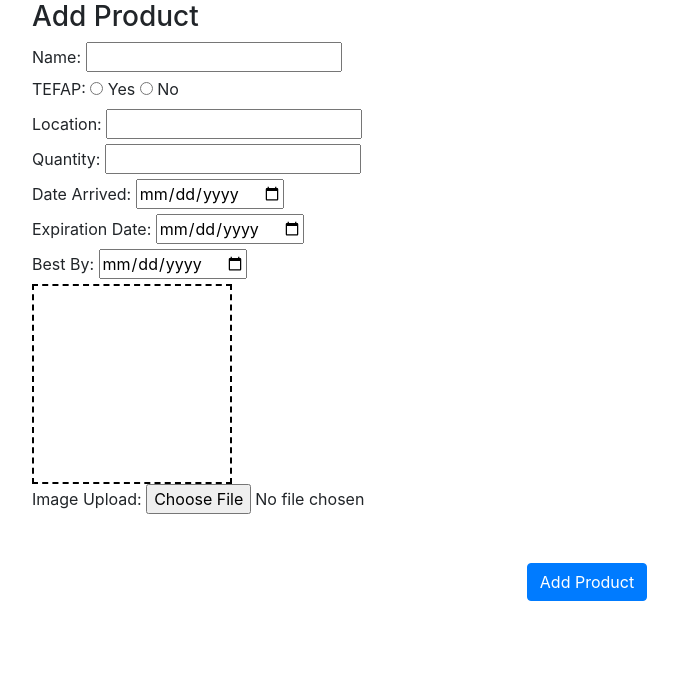
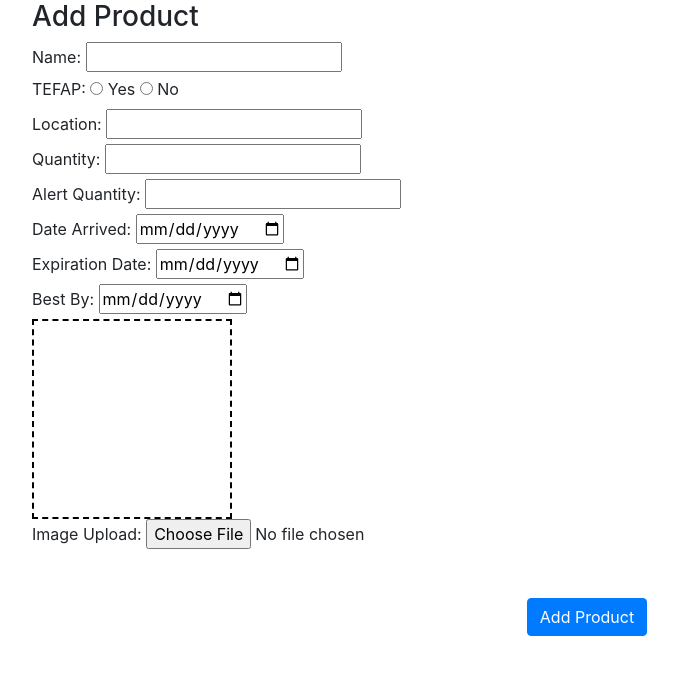
Before and after one commit to azamora96/Mountaineer-Marketplace-Inventory, a Flask app: page /add in a window 1280 px wide. Shown: the part 56-731 px from the top of the page, without its empty margins (53-731 px from the left). Run offline with Flask 3, Linux system fonts and the light colour scheme; a user stored in the database is signed in; some libraries are stand-ins or nearby versions.

Commit message:
low stock alert finished
added threading for sending emails due to lag in website without it

```diff
--- a/website/__init__.py
+++ b/website/__init__.py
@@ -5,9 +5,9 @@ from flask_mail import Mail, Message
 
 db = SQLAlchemy()
 mail = Mail()
+app = Flask(__name__)
 
 def create_app():
-    app = Flask(__name__)
 
     #DATABASE CONFIGURATIONS
     app.config['SECRET_KEY'] = 'you aint getting by me lol'
--- a/website/models.py
+++ b/website/models.py
@@ -11,6 +11,8 @@ class Products(db.Model):
     location = db.Column(db.String(50))
     quantity = db.Column(db.Integer)
     date_arrived = db.Column(db.Date)
+    alert_num = db.Column(db.Integer)
+    low_on_stock = db.Column(db.Boolean, default=False)
 
 class User(db.Model, UserMixin):
     id = db.Column(db.Integer, primary_key=True)
--- a/website/templates/add.html
+++ b/website/templates/add.html
@@ -52,6 +52,11 @@
     <input type="number" class="add-control" id="quantity" name="quantity" min="0" required />
   </div>
 
+  <div class="row-1">
+    <label for="alertNum">Alert Quantity: </label>
+    <input type="number" class="add-control" id="alertNum" name="alertNum" min="0" required />
+  </div>
+
   <div class="row-2">
     <label for="date-arrived">Date Arrived:</label>
     <input type="date" class="add-control" id="date-arrived" name="date-arrived" required />
--- a/website/templates/edit.html
+++ b/website/templates/edit.html
@@ -18,6 +18,10 @@
 
         <label>Quantity:</label>
         <input type="number" name="quantity" value="{{ product.quantity }}" required>
+        <br>
+
+        <label>Alert Quantity:</label>
+        <input type="number" name="alertNum" value="{{ product.alert_num }}" required>
         <br>
 
         <label>Date Arrived:</label>
--- a/website/views.py
+++ b/website/views.py
@@ -1,12 +1,12 @@
 import os
-from flask import Blueprint, render_template, request, url_for, redirect
-from . import db
+import threading
+from flask import Blueprint, render_template, request, url_for, redirect, current_app
+from . import db, app, mail
 from .models import Products, User
 from datetime import datetime
 from flask_login import login_user, login_required, logout_user, current_user
 from flask import jsonify
 from flask_mail import Message
-from . import mail
 
 views = Blueprint('views', __name__)
 
@@ -85,7 +85,8 @@ def filter(filter):
 def plus(id):
     product = Products.query.get_or_404(id)
 
-    product.quantity = product.quantity + 1
+    new_quantity = product.quantity + 1
+    product.quantity = new_quantity
     db.session.commit()
     return redirect(url_for('views.home'))
 
@@ -96,7 +97,14 @@ def minus(id):
     product = Products.query.get_or_404(id)
 
     if product.quantity > 0:
-        product.quantity = product.quantity - 1
+        new_quantity = product.quantity - 1
+        product.quantity = new_quantity
+
+        if(new_quantity == product.alert_num):
+            product.low_on_stock = True
+            threading.Thread(target=send_email, args=(product, "Low Stock Alert")).start()
+
+
     db.session.commit()
     return redirect(url_for('views.home'))
 
@@ -114,6 +122,7 @@ def edit(id):
         product.best_by = request.form.get('best-by')
         product.expiration = request.form.get('exp')
         product.date_arrived = request.form.get('date-arrived')
+        product.alert_num = request.form.get('alertNum')
 
         try:
             product.best_by = datetime.strptime(product.best_by, '%Y-%m-%d').date() if product.best_by else None
@@ -153,6 +162,7 @@ def add_product():
         date_arrived = request.form.get('date-arrived')
         best_by = request.form.get('best-by')
         image = request.files.get('image')
+        alert_num = request.form.get('alertNum')
 
         try:
             exp = datetime.strptime(exp, '%Y-%m-%d').date() if exp else None
@@ -177,7 +187,8 @@ def add_product():
             expiration=exp,
             date_arrived=date_arrived,
             best_by=best_by,
-            image=image_filename
+            image=image_filename,
+            alert_num=alert_num
         )
 
         db.session.add(new_product)
@@ -192,11 +203,28 @@ def add_product():
 def delete_item(item_id):
     product = Products.query.get_or_404(item_id)
 
+    threading.Thread(target=send_email, args=(product, "Inventory Removed Alert")).start()
     db.session.delete(product)
     db.session.commit()
 
-    msg = Message("Inventory Removed Alert", sender='mountaineer.marketplace.alerts@gmail.com', recipients=["projectkhandro@gmail.com"] )
-    msg.body = product.name + " with expiration of " + product.expiration.strftime("%m-%d-%Y") + " removed from inventory."
-    mail.send(msg)
+    return jsonify({'success': True})
 
-    return jsonify({'success': True})
+
+def send_email(product, subject):
+    with app.app_context():
+        try:
+            product = db.session.merge(product)
+
+            msg = Message(subject, sender='mountaineer.marketplace.alerts@gmail.com', recipients=["projectkhandro@gmail.com"])
+
+            if subject == "Low Stock Alert":
+                if(product.quantity == 1):
+                    msg.body = f"{product.name} with expiration of {product.expiration.strftime('%m-%d-%Y')} is low in stock, there is {product.quantity} left."
+                else:
+                    msg.body = f"{product.name} with expiration of {product.expiration.strftime('%m-%d-%Y')} is low in stock, there are {product.quantity} left."
+            else:
+                msg.body = f"{product.name} with expiration of {product.expiration.strftime('%m-%d-%Y')} removed from inventory."
+            mail.send(msg)
+
+        except Exception as e:
+            print(e)
```
Also changed, not shown: instance/product_db.sqlite, 2 other files.
